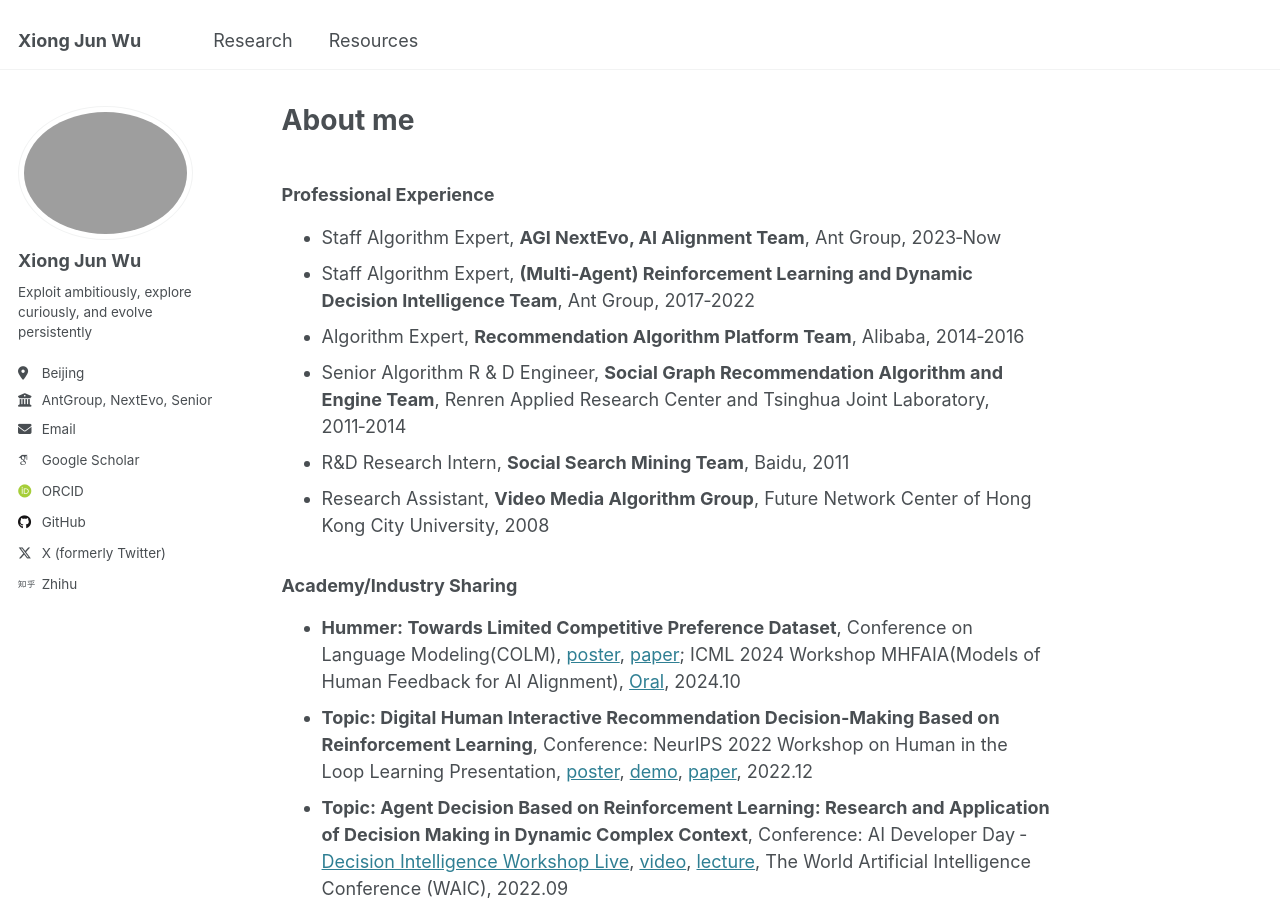
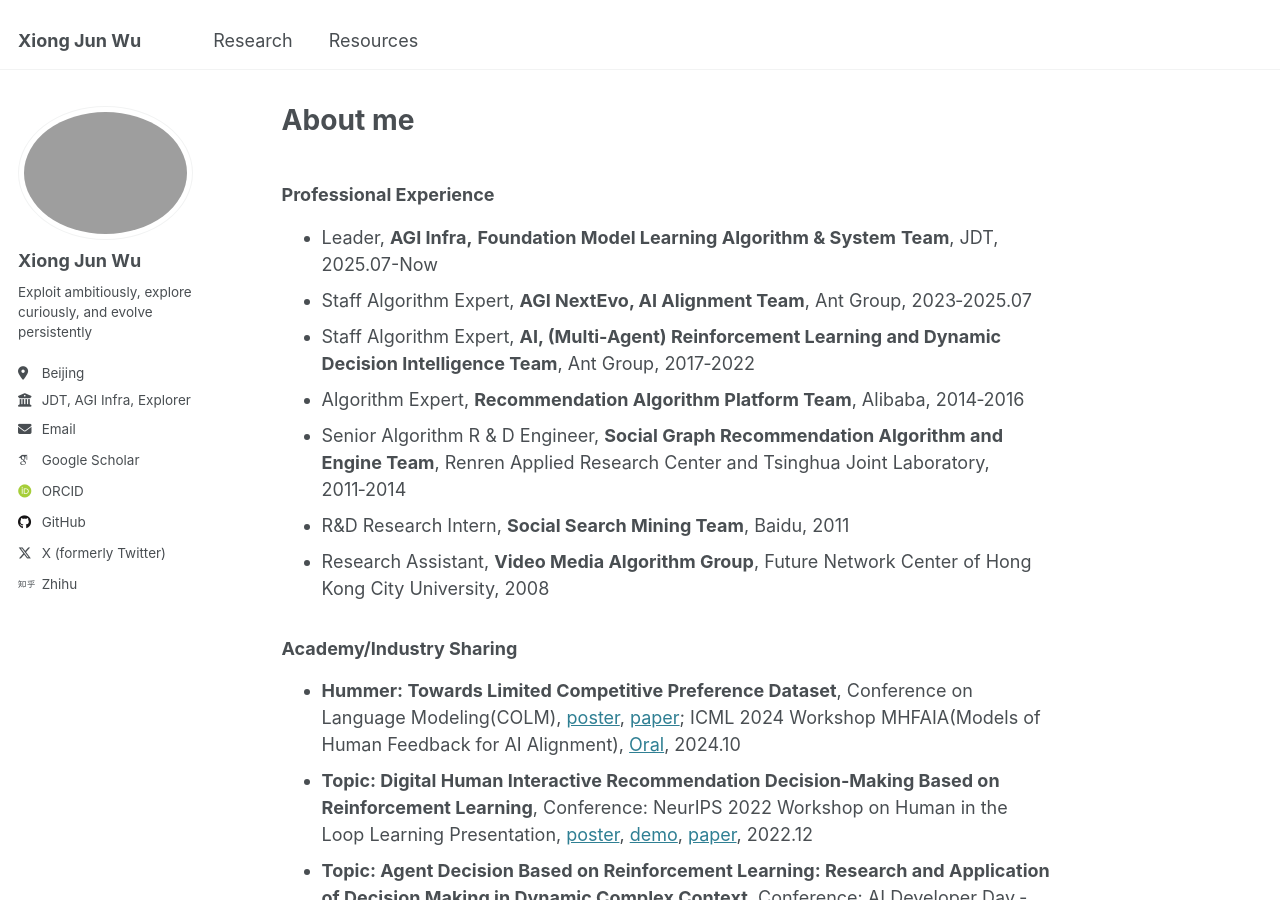
Before and after one commit to junwuxgi/junwuxgi.github.io, a Jekyll site: the page built from _pages/about.md, in a window 1280 px wide and 900 px high. Built offline with Jekyll 4.4.1, drawn with Linux system fonts in a browser that asks for light colours; some web fonts are replaced.

Commit message:
update config

```diff
--- a/_config.yml
+++ b/_config.yml
@@ -27,7 +27,7 @@ author:
   pronouns         : # example: "she/her"
   bio              : "Exploit ambitiously, explore curiously, and evolve persistently"
   location         : "Beijing"
-  employer         : "AntGroup, NextEvo, Senior Algorithm Expert"
+  employer         : "JDT, AGI Infra, Explorer"
   uri              : # URL
   email            : "xiongjunwu2065@qq.com"
 
--- a/_pages/about.md
+++ b/_pages/about.md
@@ -8,8 +8,9 @@ redirect_from:
 ---
 ### Professional Experience
 
-- Staff Algorithm Expert, **AGI NextEvo, AI Alignment Team**, Ant Group, 2023‑Now
-- Staff Algorithm Expert, **(Multi-Agent) Reinforcement Learning and Dynamic Decision Intelligence Team**, Ant Group, 2017‑2022
+- Leader, **AGI Infra,** **Foundation Model Learning Algorithm & System** **Team**, JDT, 2025.07-Now
+- Staff Algorithm Expert, **AGI NextEvo, AI Alignment Team**, Ant Group, 2023‑2025.07
+- Staff Algorithm Expert,  **AI, (Multi-Agent) Reinforcement Learning and Dynamic Decision Intelligence Team**, Ant Group, 2017‑2022
 - Algorithm Expert, **Recommendation Algorithm Platform Team**, Alibaba, 2014‑2016
 - Senior Algorithm R & D Engineer, **Social Graph Recommendation Algorithm and Engine Team**, Renren Applied Research Center and Tsinghua Joint Laboratory, 2011‑2014
 - R&D Research Intern, **Social Search Mining Team**, Baidu, 2011
@@ -49,6 +50,7 @@ redirect_from:
 ## Paper publications
 
 ### **Scalable RLXF/RL/Agentic Alignment**
+
 * Ring-lite: Scalable Reasoning via C3PO-Stabilized Reinforcement Learning for LLMs, Ring Team, [Technical Report](https://arxiv.org/abs/2506.14731), 202506
 * SHARP: Synthesizing High-quality Aligned Reasoning Problems for Large Reasoning Models Reinforcement Learning, **Xiong Jun Wu**, Zhenduo Zhang, ZuJie Wen, Zhiqiang Zhang, Wang Ren, Lei Shi, Cai Chen, Deng Zhao, Qing Wang, Xudong Han, Chengfu Tang, Dingnan Jin, Qing Cui, Jun Zhou, [paper](https://arxiv.org/abs/2505.14147), Neurips Under Review, 202505.
 * How Social is It? A Benchmark for LLMs' Capabilities in Multi-user Multi-turn Social Agent Tasks, Yusen Wu, **Junwu Xiong**, Xiaotie Deng, [paper](https://openreview.net/pdf?id=RuwAMoFxzG), Under Review, 202502.
```
